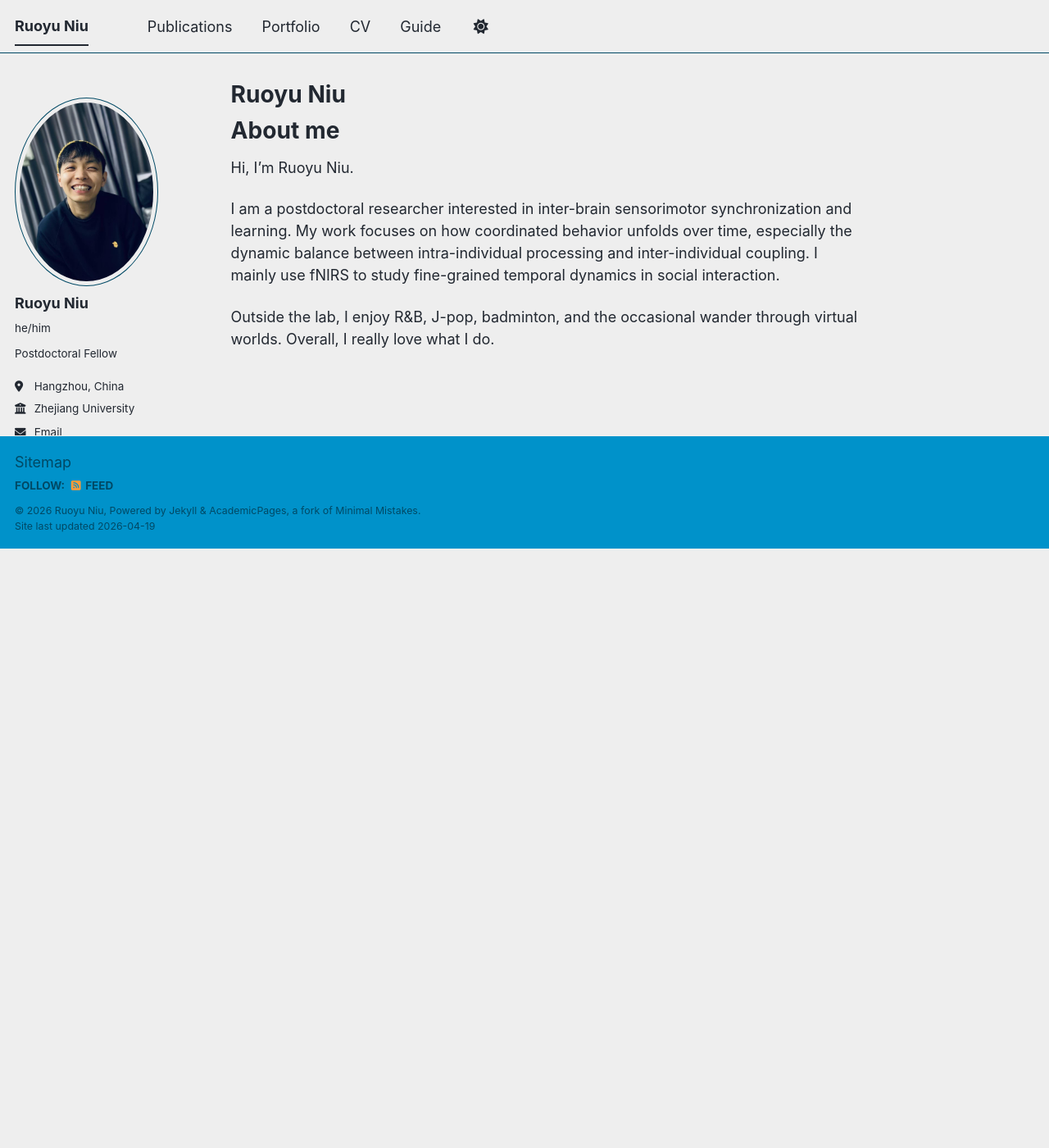
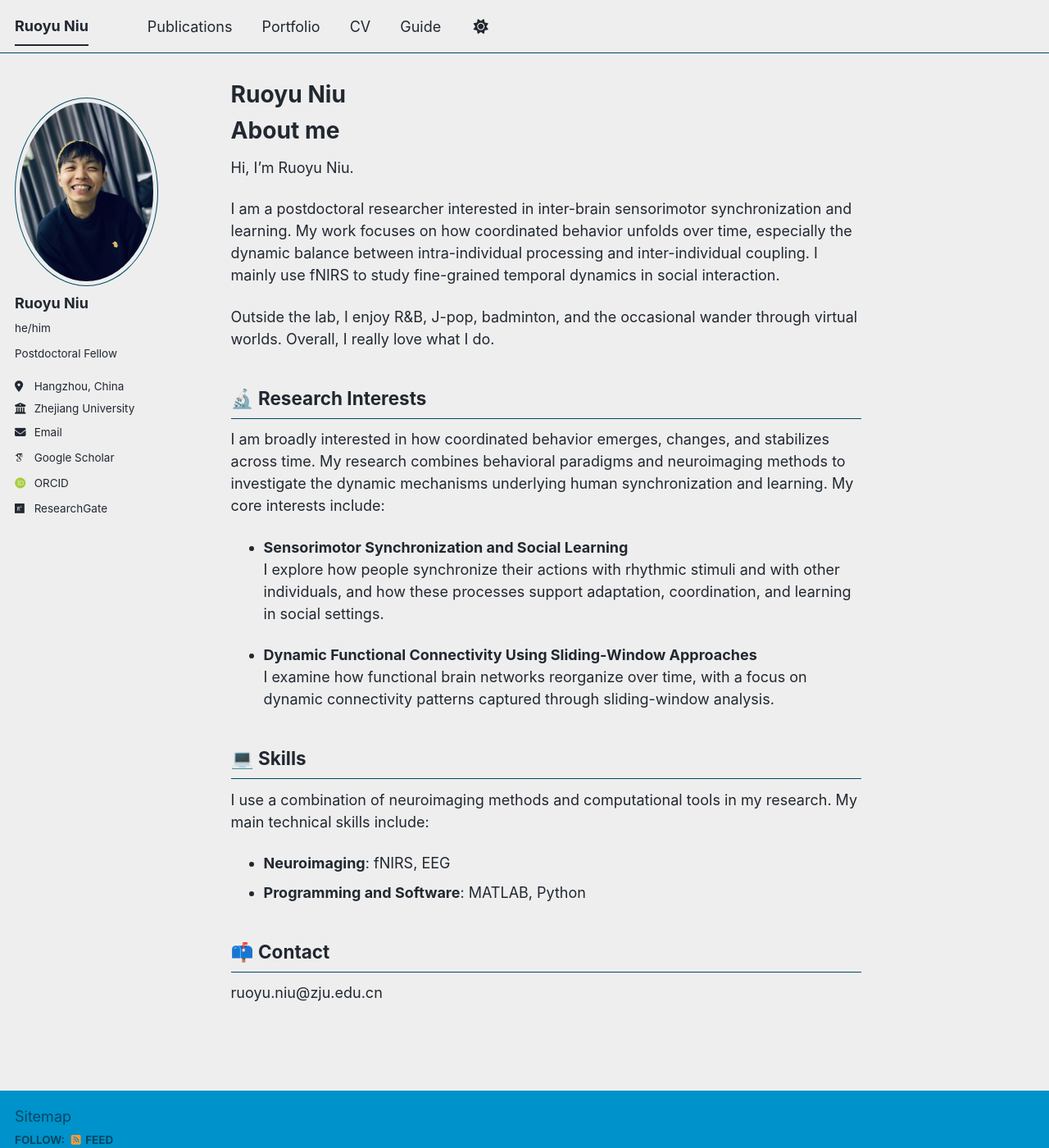
Before and after one commit to ruoyuniu112/ruoyuniu112.github.io, a Jekyll site: the page built from _pages/about.md, in a window 1280 px wide and 1400 px high. Shown: the whole window at 82% size. Built offline with Jekyll 4.4.1, drawn with Linux system fonts in a browser that asks for light colours; some web fonts are replaced; a script bundle is joined from its source files by our own code; library files that are not in the unit come from our copies.

Commit message:
Update about.md

```diff
--- a/_pages/about.md
+++ b/_pages/about.md
@@ -13,3 +13,24 @@
 I am a postdoctoral researcher interested in inter-brain sensorimotor synchronization and learning. My work focuses on how coordinated behavior unfolds over time, especially the dynamic balance between intra-individual processing and inter-individual coupling. I mainly use fNIRS to study fine-grained temporal dynamics in social interaction.
 
 Outside the lab, I enjoy R&B, J-pop, badminton, and the occasional wander through virtual worlds. Overall, I really love what I do.
+
+
+## 🔬 Research Interests
+
+I am broadly interested in how coordinated behavior emerges, changes, and stabilizes across time. My research combines behavioral paradigms and neuroimaging methods to investigate the dynamic mechanisms underlying human synchronization and learning. My core interests include:
+
+- **Sensorimotor Synchronization and Social Learning**
+  I explore how people synchronize their actions with rhythmic stimuli and with other individuals, and how these processes support adaptation, coordination, and learning in social settings.
+
+- **Dynamic Functional Connectivity Using Sliding-Window Approaches**
+  I examine how functional brain networks reorganize over time, with a focus on dynamic connectivity patterns captured through sliding-window analysis.
+
+## 💻 Skills
+
+I use a combination of neuroimaging methods and computational tools in my research. My main technical skills include:
+
+- **Neuroimaging**: fNIRS, EEG
+- **Programming and Software**: MATLAB, Python
+
+## 📫 Contact
+ruoyu.niu@zju.edu.cn
```
